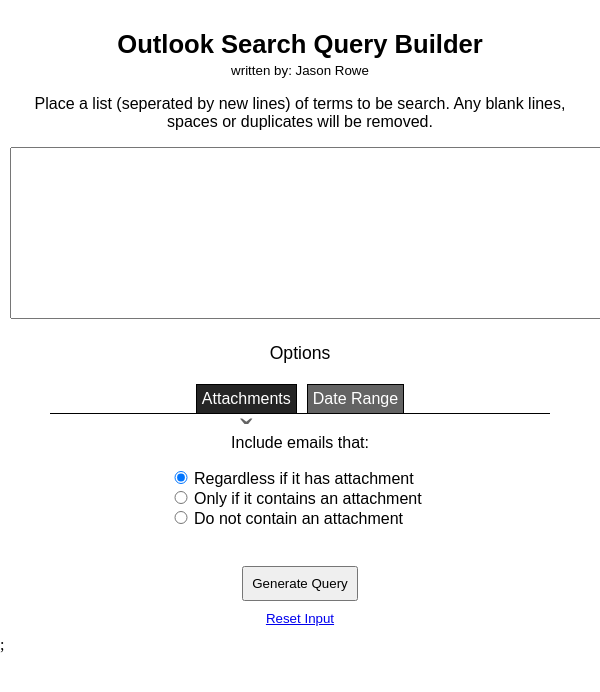
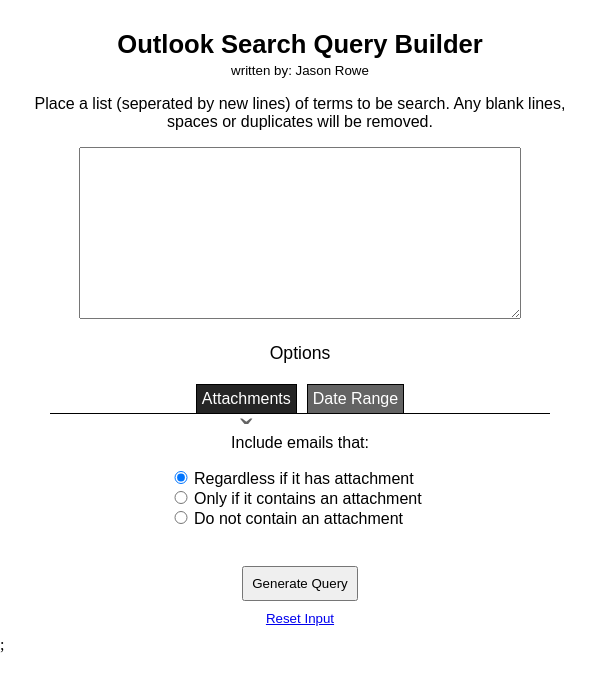
Before and after one commit to rowej83/outlook-search-builder, a React (Create React App) app: page / in a window 600 px wide. Shown: the top 692 px of the page. Built offline with nearby package versions, Linux system fonts and the light colour scheme.

Commit message:
fixed input textarea responsiveness

```diff
--- a/src/styles.css
+++ b/src/styles.css
@@ -16,8 +16,7 @@
 }
 
 .inputTextArea {
-    width: 100%;
-    min-width: 320px;
+
     max-width: 600px;
     padding:10px;
 }
@@ -40,13 +39,18 @@
 
 @media (max-width: 600px) {
     .inputTextArea {
-        width: 100%;
-        min-width: 100%;
-        max-width: 100%;
+
+        min-width: 90%;
+
     }
 }
 
 @media (min-width: 600px) {
+    .inputTextArea {
+
+        min-width: 420px;
+
+    }
     .routerLinksContainer {
         max-width: 500px;
         margin-left: auto;
```
